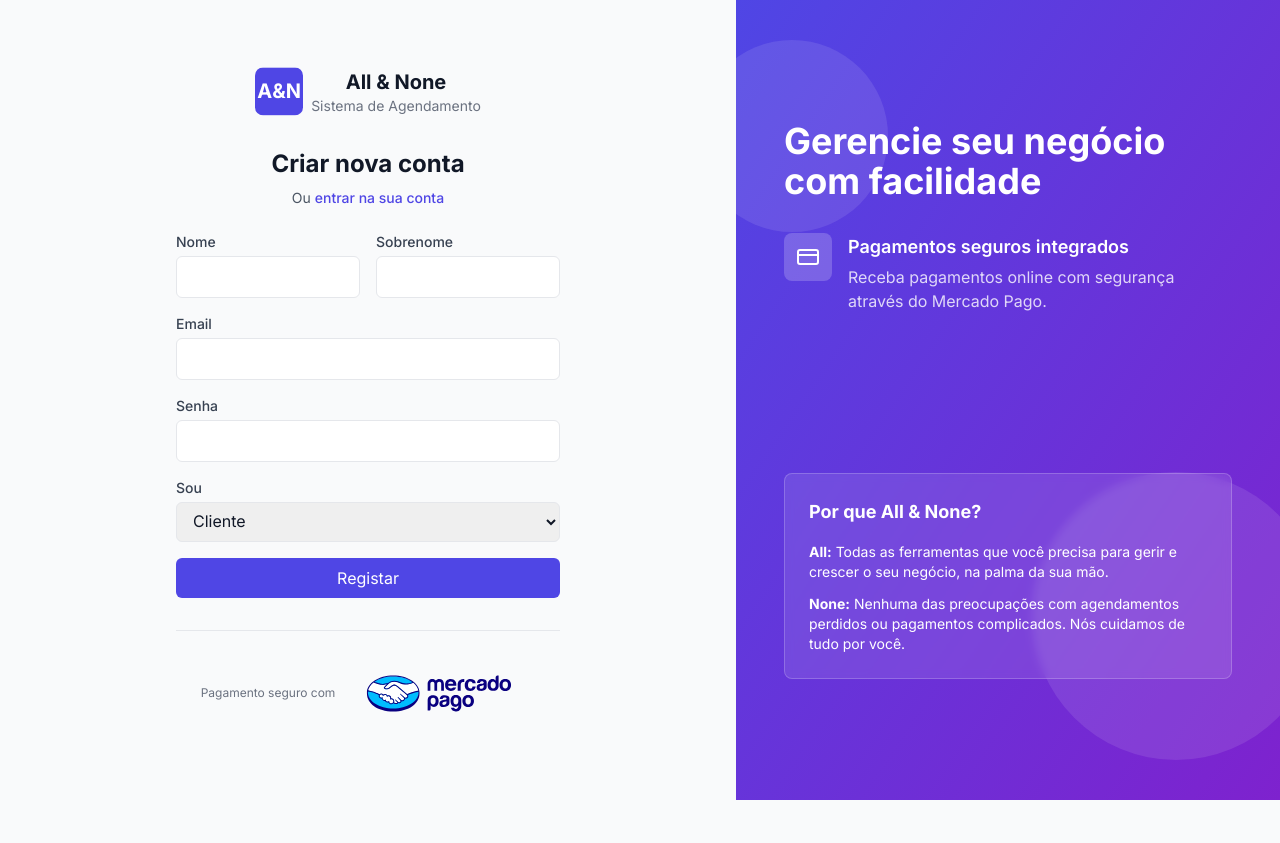
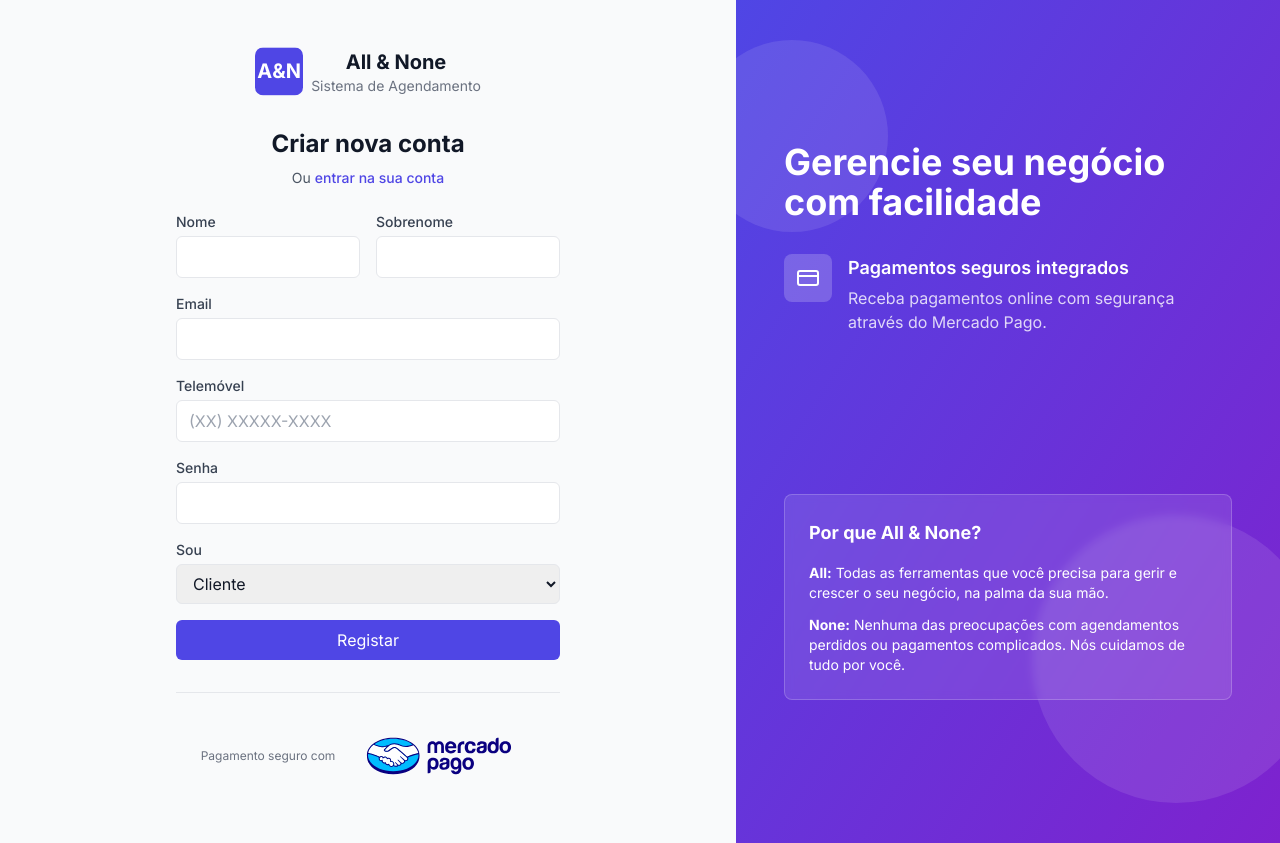
Before and after one commit to alessandrotostes/aen-agendamentos, a Next.js app in the folder app-agendamento/: page /register in a window 1280 px wide. Before the commit the page ends 800 px from the top, so only its background shows below. Built offline with nearby package versions, Linux system fonts and the light colour scheme; no server answers.

Commit message:
feat: adicionar campo de telemóvel ao registro de usuário e exibir no agendamento

```diff
--- a/app-agendamento/src/app/(auth)/register/page.tsx
+++ b/app-agendamento/src/app/(auth)/register/page.tsx
@@ -1,6 +1,4 @@
 //src/app/(auth)/register/page.tsx
-"use client";
-
 import React, { useState } from "react";
 import Link from "next/link";
 import { useRouter } from "next/navigation";
@@ -9,12 +7,12 @@ import AuthLayout from "../../../components/shared/AuthLayout";
 import { validationUtils } from "../../../lib/utils";
 
 export default function RegisterPage() {
-  // O estado agora armazena firstName e lastName separadamente
   const [formData, setFormData] = useState({
     firstName: "",
     lastName: "",
     email: "",
     password: "",
+    phone: "", //
     role: "client" as "client" | "owner",
     imageFile: null as File | null,
   });
@@ -39,7 +37,6 @@ export default function RegisterPage() {
   };
 
   const validateForm = (): string | null => {
-    // A validação agora checa os dois campos de nome
     if (!formData.firstName || !formData.lastName)
       return "Nome e sobrenome são obrigatórios.";
     if (!formData.email) return "Email é obrigatório.";
@@ -47,11 +44,12 @@ export default function RegisterPage() {
     if (!formData.password) return "Senha é obrigatória.";
     if (formData.password.length < 6)
       return "Senha deve ter pelo menos 6 caracteres.";
+    // ===== ALTERAÇÃO 1: TORNAR O TELEMÓVEL OBRIGATÓRIO =====
+    if (!formData.phone) return "O número de telemóvel é obrigatório.";
     if (formData.role === "owner" && !formData.imageFile)
       return "A foto do estabelecimento é obrigatória.";
     return null;
   };
-
   const handleSubmit = async (e: React.FormEvent) => {
     e.preventDefault();
     const validationError = validateForm();
@@ -63,18 +61,18 @@ export default function RegisterPage() {
     setLoading(true);
 
     try {
-      // Passamos firstName e lastName separadamente para a função register
+      // ===== ALTERAÇÃO 2: ENVIAR O TELEMÓVEL PARA A FUNÇÃO REGISTER =====
       const newUser = await register(
         formData.email,
         formData.password,
         formData.firstName,
         formData.lastName,
         formData.role,
-        formData.imageFile
+        formData.imageFile,
+        formData.phone // Passando o telemóvel
       );
 
       const redirectUrl = sessionStorage.getItem("redirectAfterLogin");
-
       if (redirectUrl) {
         sessionStorage.removeItem("redirectAfterLogin");
         router.push(redirectUrl);
@@ -177,7 +175,24 @@ export default function RegisterPage() {
             className="mt-1 block w-full px-3 py-2 border rounded-md"
           />
         </div>
-
+        <div>
+          <label
+            htmlFor="phone"
+            className="block text-sm font-medium text-gray-700"
+          >
+            Telemóvel
+          </label>
+          <input
+            id="phone"
+            name="phone"
+            type="tel"
+            value={formData.phone}
+            onChange={handleChange}
+            required // Tornando o campo obrigatório no HTML
+            className="mt-1 block w-full px-3 py-2 border rounded-md"
+            placeholder="(XX) XXXXX-XXXX"
+          />
+        </div>
         <div>
           <label
             htmlFor="password"
--- a/app-agendamento/src/components/owner/DashboardTab.tsx
+++ b/app-agendamento/src/components/owner/DashboardTab.tsx
@@ -105,6 +105,22 @@ const AppointmentRow = ({
             com {appointment.professionalfirstName}
           </p>
         </div>
+      </div>
+      <div className="text-sm text-slate-600 sm:text-center">
+        <p className="font-semibold text-slate-900">
+          {`${appointment.clientFirstName} ${appointment.clientLastName}`.trim()}
+        </p>
+
+        {/* ===== EXIBA O TELEMÓVEL DO CLIENTE AQUI ===== */}
+        {appointment.clientPhone && (
+          <a
+            href={`tel:${appointment.clientPhone}`}
+            className="text-xs text-teal-600 hover:underline"
+          >
+            {appointment.clientPhone}
+          </a>
+        )}
+        {/* ========================================== */}
       </div>
 
       <div className="text-sm text-slate-600 sm:text-center">
--- a/app-agendamento/src/contexts/AuthContext.tsx
+++ b/app-agendamento/src/contexts/AuthContext.tsx
@@ -21,7 +21,7 @@ import { ref, uploadBytes, getDownloadURL } from "firebase/storage";
 import { useRouter } from "next/navigation";
 import type { AuthUser } from "../types";
 
-// MUDANÇA 1: A "planta" da função register foi atualizada.
+// ===== ALTERAÇÃO 1: ATUALIZAR A "PLANTA" DA FUNÇÃO REGISTER =====
 interface AuthContextType {
   currentUser: FirebaseUser | null;
   userData: AuthUser | null;
@@ -30,10 +30,11 @@ interface AuthContextType {
   register: (
     email: string,
     password: string,
-    firstName: string, // <-- Mudou de 'name'
-    lastName: string, // <-- Novo
+    firstName: string,
+    lastName: string,
     role: "owner" | "client",
-    imageFile?: File | null
+    imageFile?: File | null,
+    phone?: string // Adicionado telemóvel
   ) => Promise<AuthUser>;
   logout: () => Promise<void>;
   refreshUserData: () => Promise<void>;
@@ -82,7 +83,8 @@ export function AuthProvider({ children }: { children: ReactNode }) {
     firstName: string,
     lastName: string,
     role: "owner" | "client",
-    imageFile?: File | null
+    imageFile?: File | null,
+    phone?: string // Recebe o telemóvel
   ): Promise<AuthUser> {
     const userCredential = await createUserWithEmailAndPassword(
       auth,
@@ -92,13 +94,13 @@ export function AuthProvider({ children }: { children: ReactNode }) {
     const uid = userCredential.user.uid;
     const createdAt = serverTimestamp();
 
-    // O objeto para salvar no Firestore agora usa os campos separados
     const newUser: Omit<AuthUser, "createdAt"> = {
       uid,
       firstName,
       lastName,
       email,
       role,
+      phone: phone || "", // Salva o telemóvel no perfil do utilizador
     };
 
     await setDoc(doc(db, "users", uid), { ...newUser, createdAt });
@@ -114,19 +116,21 @@ export function AuthProvider({ children }: { children: ReactNode }) {
         imageURL = await getDownloadURL(imageRef);
       }
 
-      // Para o nome do estabelecimento, juntamos o nome e sobrenome do proprietário
       const establishmentName = `${firstName} ${lastName}`.trim();
 
+      // Salva também o telemóvel no perfil do estabelecimento
       await setDoc(doc(db, "establishments", uid), {
         ownerId: uid,
-        name: establishmentName, // Usamos o nome completo aqui
+        name: establishmentName,
         email,
+        phone: phone || "", // <-- Adicionado telemóvel ao estabelecimento
         address: "",
         imageURL,
         rating: 0,
         createdAt,
       });
     }
+
     await userCredential.user.getIdToken(true);
     return { ...newUser, createdAt: new Date() };
   }
--- a/app-agendamento/src/types/index.ts
+++ b/app-agendamento/src/types/index.ts
@@ -9,6 +9,7 @@ export interface AuthUser {
   email: string;
   role: "owner" | "client" | "professional";
   createdAt: Date | null;
+  phone?: string;
 }
 
 // ESTABLISHMENT & RELATED
@@ -88,8 +89,9 @@ export interface Professional {
 export interface Appointment {
   id: string;
   clientId: string;
-  clientFirstName: string; // <-- MUDANÇA
-  clientLastName: string; // <-- MUDANÇA
+  clientFirstName: string;
+  clientLastName: string;
+  clientPhone?: string;
   establishmentId: string;
   serviceId: string;
   professionalId: string;
```
Also changed, not shown: 1 other file (tests, documents, lock files or other folders).
